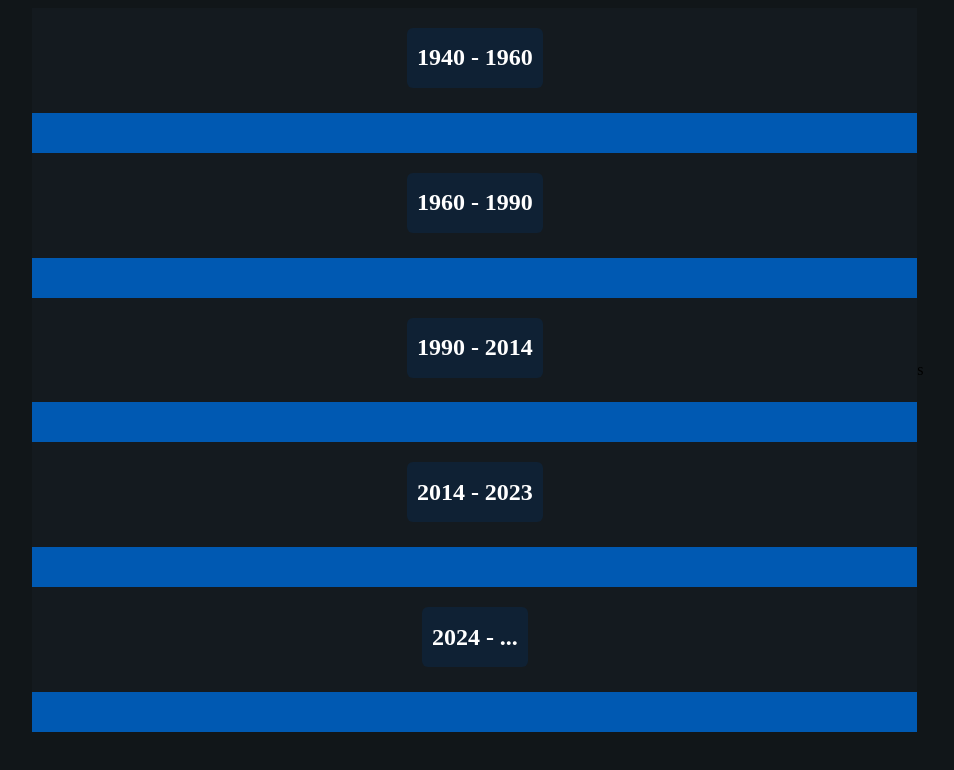
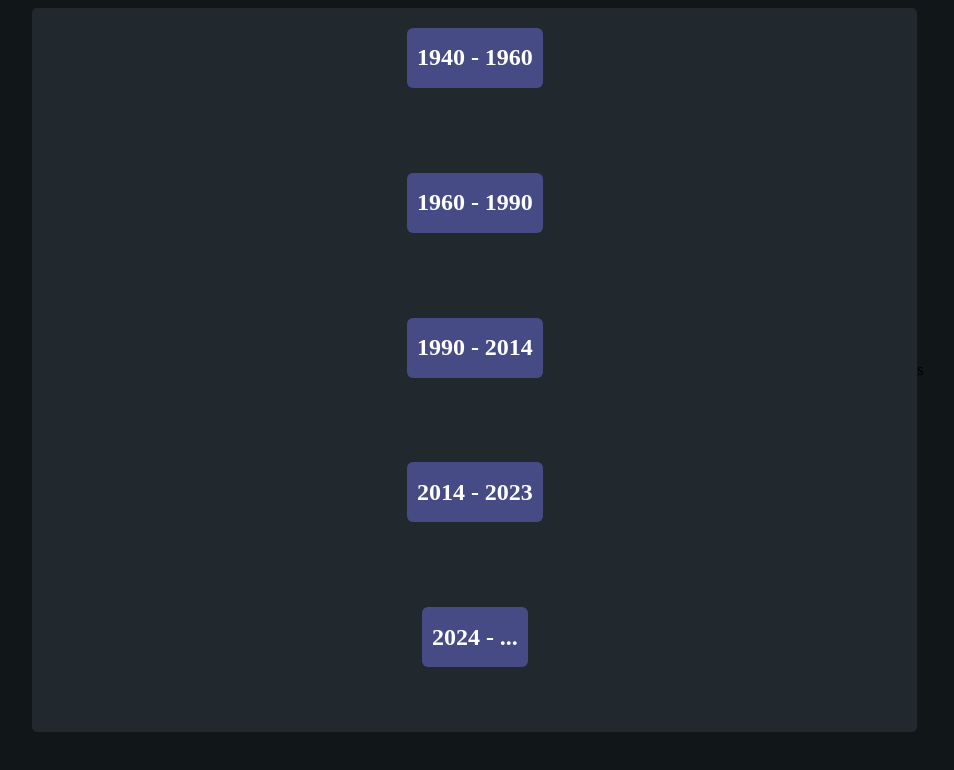
Before and after one commit to JorisMLN/announce, a plain HTML site: page index.html in a window 1280 px wide. Shown: the whole page, without its empty margins (162-1116 px from the left). Drawn offline with Linux system fonts and the light colour scheme.

Commit message:
0.0.1 change color

```diff
--- a/index.scss
+++ b/index.scss
@@ -11,7 +11,8 @@ body{
     justify-content: space-around;
     align-items: center;
     width: 70%;
-    background-color: #141a1f;
+    background-color: #21282e;
+    border-radius: 5px;
 
     h2{
       display: flex;
@@ -22,14 +23,14 @@ body{
       border-radius: 6px;
       padding: 10px;
       color: white;
-      background-color: #0f2134;
+      background-color: #464b85;
     }
 
     .masonry{
       height: 40px;
       width: 100%;
       margin-top: 5px;
-      background-color: #0059b2;
+      background-color: transparent;
     }
   }
 }
```
Also changed, not shown: index.css, 1 other file.
